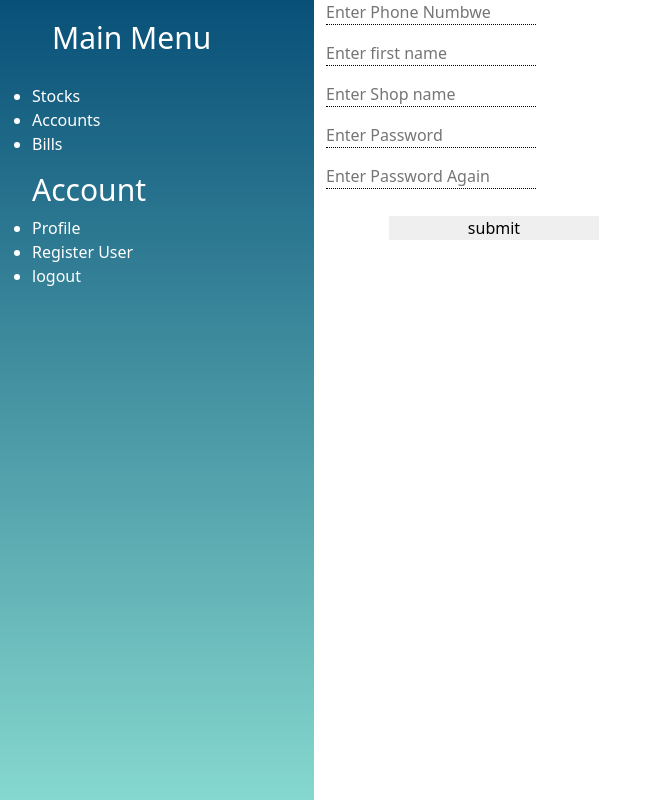
After one commit to Gourav5015/getUrBill, a Django app: page /register/ in a window 1280 px wide. The commit adds this page. Shown: the whole page, without its empty margins (0-662 px from the left). Run offline with Django 3.2, Linux system fonts and the light colour scheme; a user stored in the database is signed in.

Commit message:
user register form

```diff
--- a/management/GetUrBill/static/sidebar.css
+++ b/management/GetUrBill/static/sidebar.css
@@ -1,6 +1,9 @@
 *{
     margin: 0px;
     padding: 0px;
+}
+body{
+    width: 100%;
 }
 .sidebar-div{
    background-image: linear-gradient(#085078, #85d8ce);
@@ -9,7 +12,7 @@
 }
 .main{
     height: 100vh;
-    width: 100vh;
+    width: 100%;
 }
 .sidebar{
     list-style: none;
@@ -30,6 +33,3 @@
     border: none;
     color: white;
 }
-.content{
-    width: fit-content;
-}
--- a/management/GetUrBill/views.py
+++ b/management/GetUrBill/views.py
@@ -1,8 +1,12 @@
 from django.shortcuts import redirect, render
 from django.contrib.auth.decorators import login_required
+from django.contrib.admin.views.decorators import staff_member_required
 from .models import Accounts,Items
 from django.contrib.auth import authenticate
 from django.contrib.auth import login,logout
+from .forms import UserCreationForm
+from management import settings
+from django.contrib import messages
 
 def home(request):
     if (request.method=="POST"):
@@ -40,3 +44,26 @@ def delete(request,k):
     item=Items.objects.all().filter(item_id =int(k))
     item.delete()
     return redirect("/dashboard/")
+
+@staff_member_required
+def register(request):
+    return render(request,"register.html")
+@staff_member_required
+def registeruser(request):
+    if request.method=='POST':
+        phone_number=request.POST['phone number']
+        first_name=request.POST['first name']
+        shop_name=request.POST['shop name']
+        password1=request.POST['password1']
+        password2=request.POST['password2']
+        if password1==password2:
+            username=Accounts.objects.all().filter(phoneNumber=phone_number).first()
+            print(username)
+            if username is None:
+                user=Accounts.objects.create_user(phoneNumber=phone_number,password=password1,first_name=first_name,shop_name=shop_name)
+                user.save()
+                messages.error(request,"Registered Successfully")
+                return redirect("/register/")
+            else :
+                messages.error(request,"phone number exists")
+                return redirect("/register/")
--- a/management/management/urls.py
+++ b/management/management/urls.py
@@ -23,4 +23,6 @@ urlpatterns = [
     path('dashboard/',views.dashboard),
     path("logout/",views.Logout),
     path("delete/<str:k>",views.delete,name="delete"),
+    path('register/',views.register),
+    path('registeruser/',views.registeruser),
 ]
--- /dev/null
+++ b/management/templates/register.html
@@ -0,0 +1,24 @@
+{% extends "sidebar.html" %}
+{% block title %} Register User{% endblock title %}
+<body>
+    {% block body %}
+    <div class="form-group" id="form-group">
+    <form action="/registeruser/" method="POST">
+        {% csrf_token %}
+       <p> <input type="text" name="phone number" id="phone number" reuired placeholder="Enter Phone Numbwe"></p>
+        <p><input type="text" name="first name" id="first name" required placeholder='Enter first name'></p>
+        <p><input type="text" name="shop name" id="shop name" required placeholder='Enter Shop name'></p>
+        <p><input type="password" name="password1" id="password1" required placeholder='Enter Password'></p>
+        <p><input type="password" name="password2" id="password2"required placeholder='Enter Password Again'></p>
+        <p><input type="submit" value="submit"></p>
+    </form>
+    </div>
+    {% if messages %}
+    {% for message in messages %}
+    <h4>
+        {{message}}
+    </h4>
+    {% endfor %}
+    {% endif %}
+    {% endblock body %}
+</body>
--- a/management/templates/sidebar.html
+++ b/management/templates/sidebar.html
@@ -14,7 +14,7 @@
 <body>
     <section class="main">
     <div class="content">
-<div class="row">
+<div class="row ">
 <div class="col-3 sidebar-div">
 <ul class="Main Menu">
     <h1> Main Menu</h1>
@@ -25,6 +25,9 @@
 <ul class="Account">
     <h1>Account</h1>
     <li><a href="#">Profile</a></li>
+    {% if request.user.is_staff %}
+    <li><a href="/register/">Register User</a></li>
+    {% endif %}
     <li><button class="logout" onclick="logout()">logout</button></li>
 </ul>
 
```
Also changed, not shown: management/GetUrBill/admin.py (+5 -3 lines), management/db.sqlite3.
